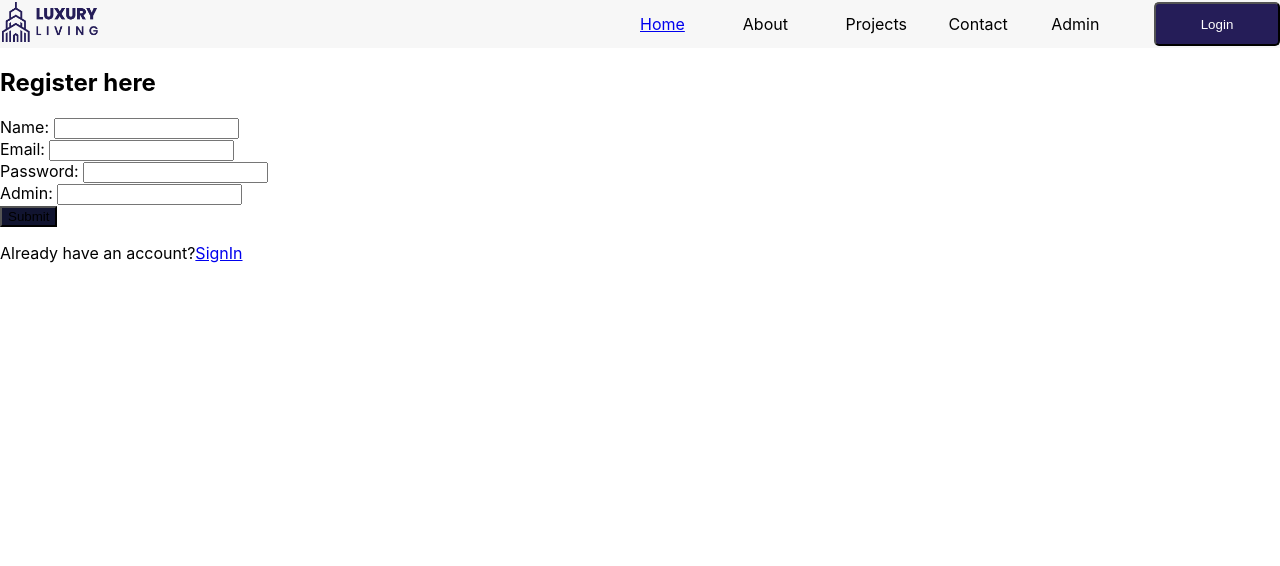
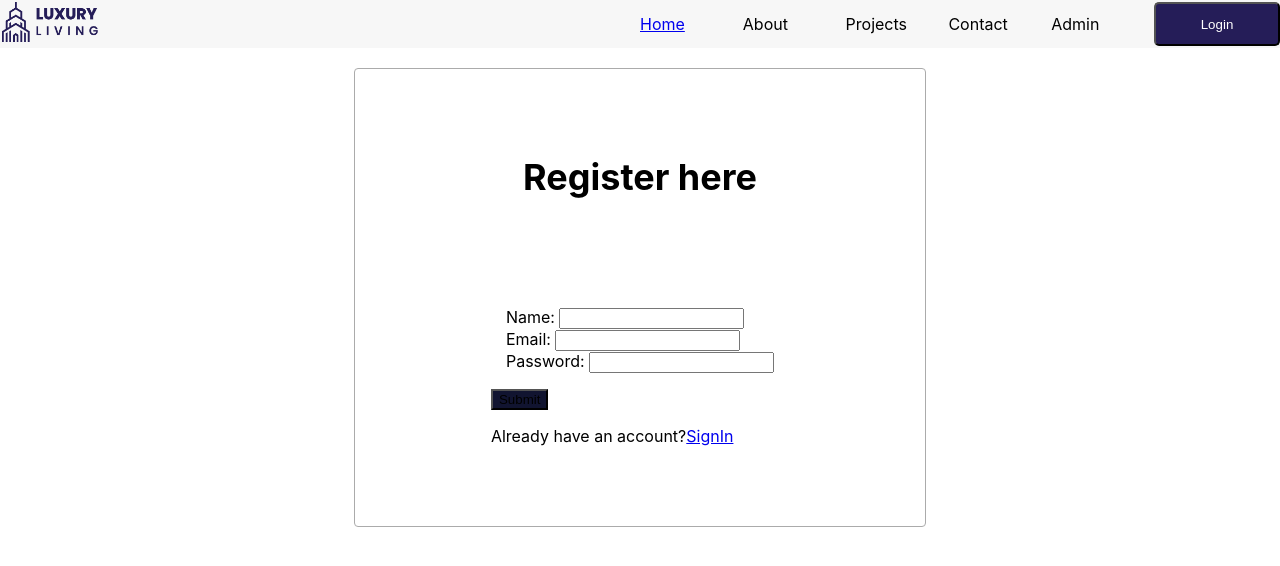
Before and after one commit to bellicose77/living-luxiries-project, a React (Create React App) app in the folder frontend/: page /register in a window 1280 px wide. Shown: the top 566 px of the page. Built offline with nearby package versions, Linux system fonts and the light colour scheme.

Commit message:
register page

```diff
--- a/frontend/src/page/Register/Register.css
+++ b/frontend/src/page/Register/Register.css
@@ -0,0 +1,33 @@
+.regContainer{
+    display: grid;
+    justify-content: center;
+    align-items: center;
+}
+.regHeader{
+    height: 29px;
+    font-style: normal;
+    font-weight: 700;
+    font-size: 24px;
+    line-height: 29px;
+
+    color: #000000;
+    text-align: center;
+}
+.regWrapper{
+    width: 570px;
+    height: 457px;
+    margin: 20px;
+    background: #FFFFFF;
+    border: 1px solid #ABABAB;
+    border-radius: 4px;
+    display: grid;
+    justify-content: center;
+    align-items: center;
+}
+.regForm{
+
+}
+.regFormInp{
+    margin: 5px;
+    padding: 10px;
+}
--- a/frontend/src/page/Register/Register.js
+++ b/frontend/src/page/Register/Register.js
@@ -23,9 +23,6 @@ const Register = () => {
                     <lable>Password: </lable>
                     <input name='password' type="password"/>
                     <br/>
-                    <lable>Admin: </lable>
-                    <input name='isAdmin' type="Boolean"/>
-
                 </form>
                 <button>Submit</button>
                 <p>Already have an account?<Link to='/login'><span>SignIn</span></Link></p>
```
